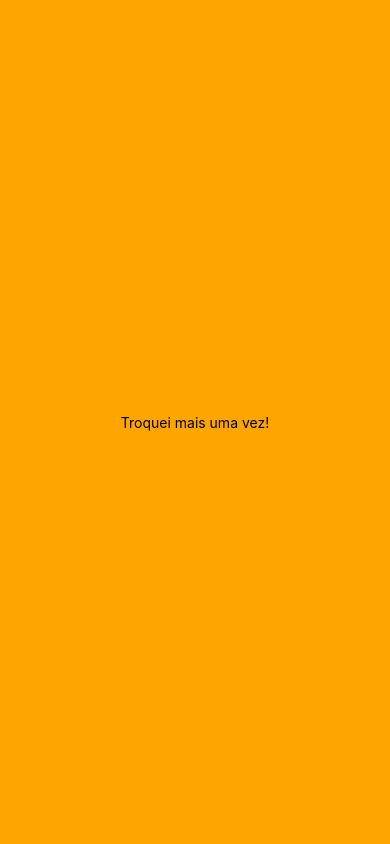
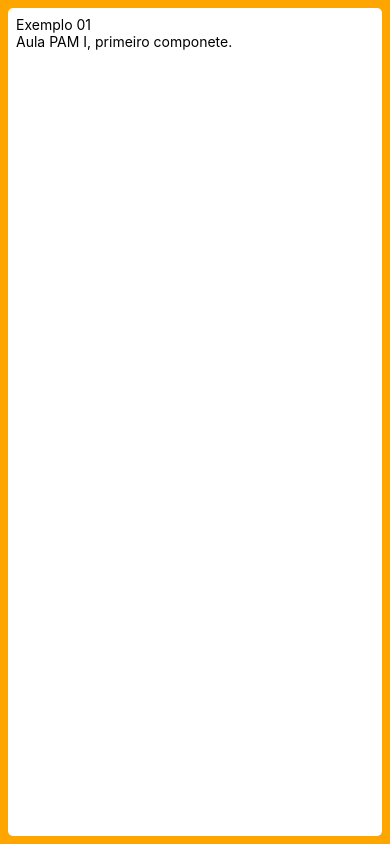
Before and after one commit to otaviogrinaldi31/aula-pam-i, a React Native app: screen / in a window 390 px wide. Built offline with nearby package versions, Linux system fonts and the light colour scheme.

Commit message:
continuação da aula 1

```diff
--- a/App.js
+++ b/App.js
@@ -1,12 +1,17 @@
 import { StatusBar } from 'expo-status-bar';
-import { StyleSheet, Text, View } from 'react-native';
+import { StyleSheet, View } from 'react-native';
 
 import Constants from 'expo-constants';
+
+// Exemplos
+import Exemplo01 from './src/exemplos/exemplo-01';
+
+//Atividades
 
 export default function App() {
   return (
     <View style={styles.container}>
-      <Text>Troquei mais uma vez!</Text>
+      <Exemplo01 />
       <StatusBar style="auto" />
     </View>
   );
@@ -16,8 +21,8 @@ const styles = StyleSheet.create({
   container: {
     flex: 1,
     backgroundColor: 'orange',
-    alignItems: 'center',
-    justifyContent: 'center',
+    //alignItems: 'center',
+    //justifyContent: 'center',
     padding: 8,
     marginTop: Constants.statusBarHeight,
   },
--- /dev/null
+++ b/src/exemplos/exemplo-01/index.js
@@ -0,0 +1,13 @@
+import { View, Text } from "react-native";
+
+import styles from "./styles";
+function Exemplo01() {
+  return (
+    <View style={styles.container}>
+      <Text>Exemplo 01</Text>
+      <Text>Aula PAM I, primeiro componete.</Text>
+    </View>
+  );
+}
+
+export default Exemplo01;
--- /dev/null
+++ b/src/exemplos/exemplo-01/styles.js
@@ -0,0 +1,12 @@
+import { StyleSheet } from "react-native";
+
+const styles = StyleSheet.create({
+  container: {
+    flex: 1,
+    backgroundColor: "#fff",
+    borderRadius: 5,
+    padding: 8,
+  },
+});
+
+export default styles;
```
